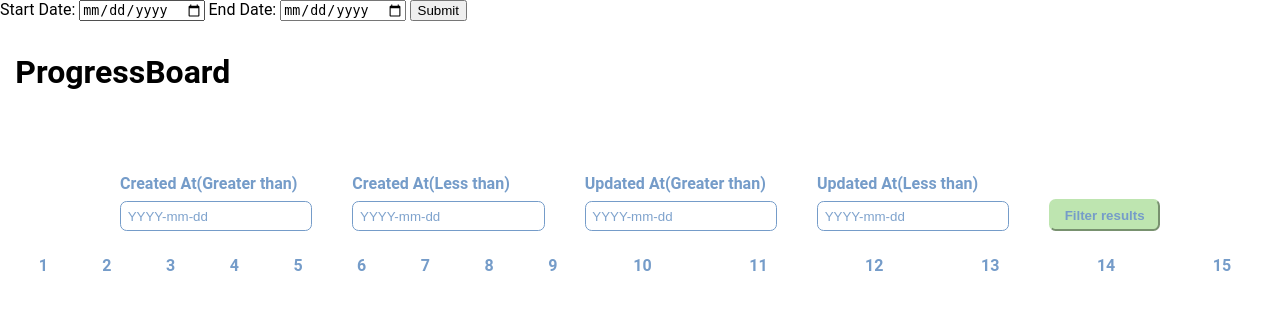
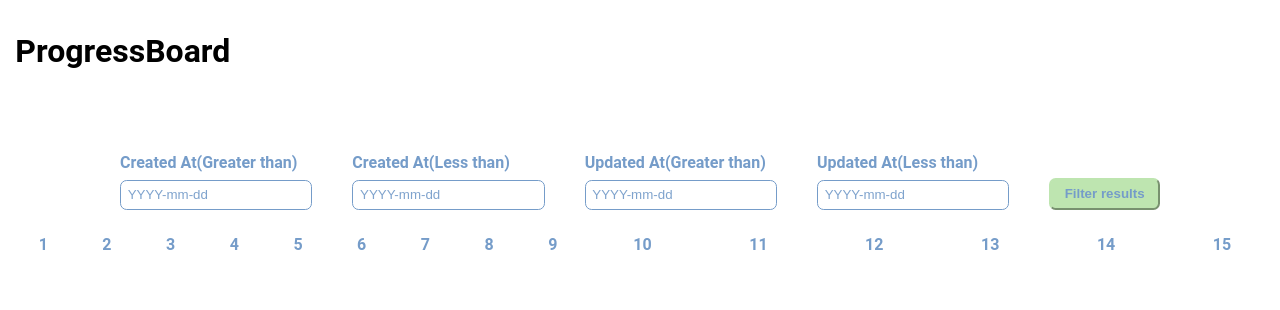
Before and after one commit to ilearncloud9/progressboard-main, a Flask app: page / in a window 1280 px wide. Shown: the top 310 px of the page. Run offline with Flask 2, Linux system fonts and the light colour scheme; lists and menus that the app fills with data are empty; parts of the project's set-up code (start-up, migrations or seed data) failed here and were passed over.

Commit message:
Update index.html

```diff
--- a/templates/index.html
+++ b/templates/index.html
@@ -7,13 +7,6 @@
   </head>
 
   <body>
-    <form>
-      <label for="start-date">Start Date:</label>
-      <input type="date" id="start-date" name="start-date">
-      <label for="end-date">End Date:</label>
-      <input type="date" id="end-date" name="end-date">
-      <button type="submit" id="submit-date-range">Submit</button>
-    </form>
     {% include 'header.html' %}
     {% block content %}{% endblock %}
     {% include 'footer.html' %}
```
